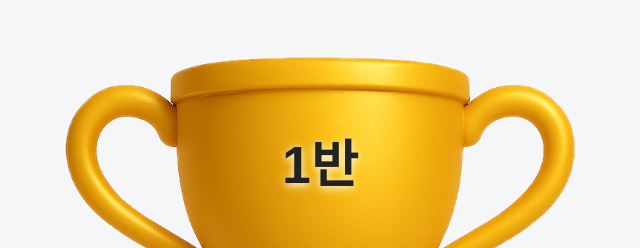
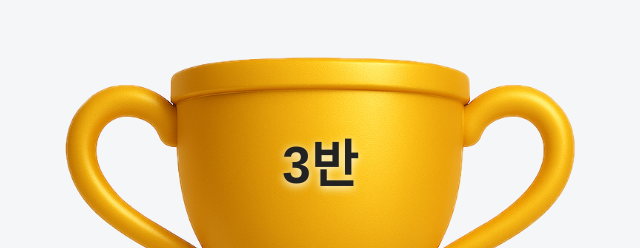
Before and after one commit to kimxminsu/mealSequence, a plain HTML site: page index.html in a window 1280 px wide. Shown: the top 248 px of the page, 320-960 px from the left. Drawn offline with Linux system fonts and the light colour scheme.

Commit message:
feat: Modify 순서
- 휴일 반영

```diff
--- a/index.html
+++ b/index.html
@@ -181,7 +181,7 @@
     </div>
     <script>
       // 날짜 계산 및 순서 로직 동일
-      const startDate = new Date(2025, 4, 1); // 2025년 4월 18일
+      const startDate = new Date(2025, 4, 5); // 2025년 4월 18일
       const now = new Date();
 
       function calculateWeekdays(start, end) {
```
